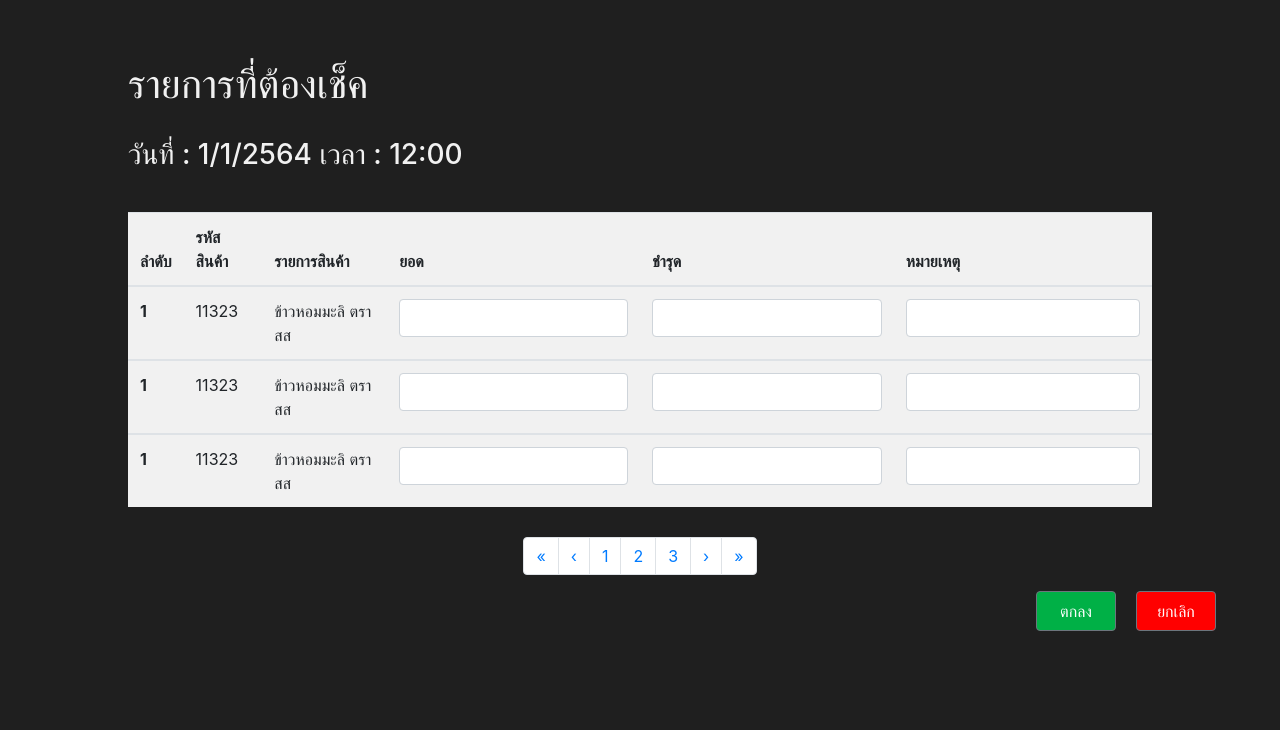
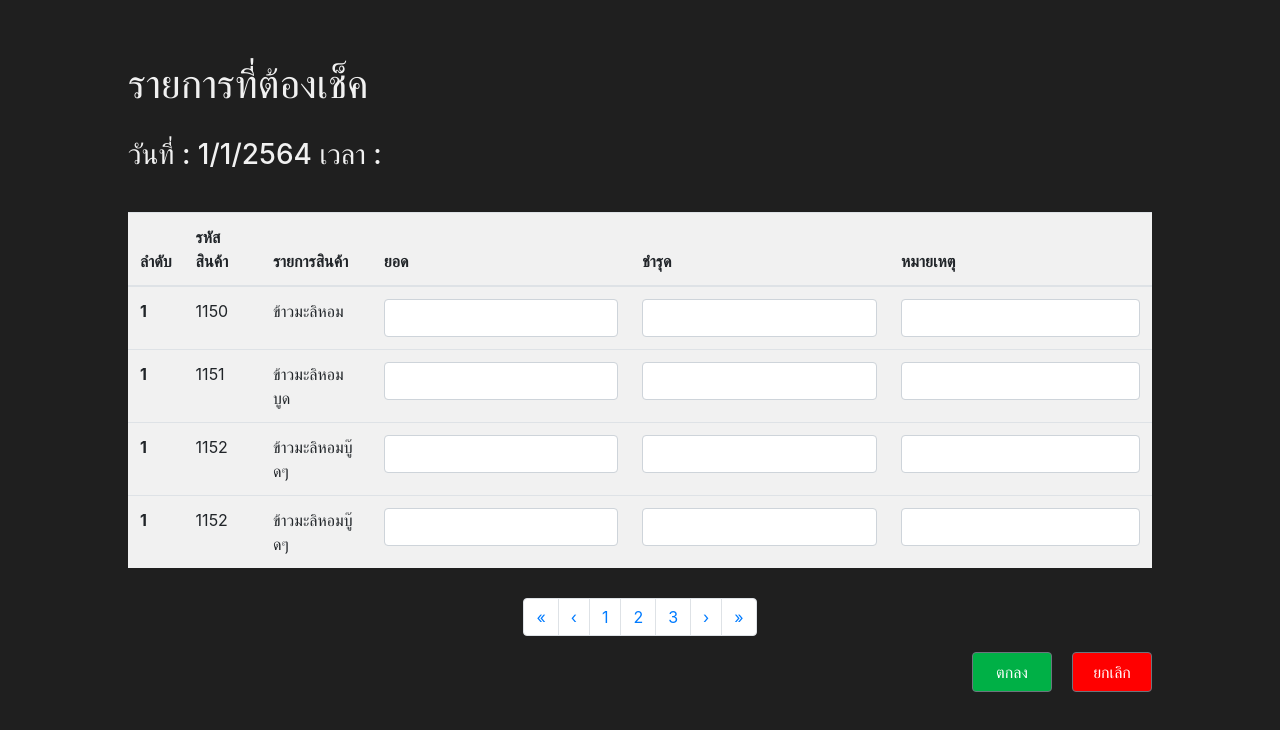
Before and after one commit to pounder-er/Pro-SE, a React (Create React App) app in the folder my-app/: page /Stock in a window 1280 px wide. Shown: the top 730 px of the page. Built offline with nearby package versions, Linux system fonts and the light colour scheme.

Commit message:
การแสดงแบบ multi items ในหน้า stocking
แสดงผลเพิ่มแบบตารางแบบไม่ได้ fix ข้อมูล

```diff
--- a/my-app/src/App.js
+++ b/my-app/src/App.js
@@ -4,16 +4,24 @@ import Stock from './User/Stocking/Stock'
 import Import from './User/Stocking/Import'
 import Export from './User/Stocking/Export'
 
-import {BrowserRouter, Router, Route, Link, Redirect} from 'react-router-dom'
+import {BrowserRouter, Router, Route, Link, Redirect, Switch} from 'react-router-dom'
 
 function App() {
   return (
     <div>
+      <Switch>
 
-      <Route exact path = '/' component = {Main}></Route>
+        <Route exact path = '/' component = {Main}></Route>
+        <Route path = '/Stock' component = {Stock}></Route>
+        <Route path = '/Import' component = {Import}></Route>
+        <Route path = '/Export' component = {Export}></Route>
+
+      </Switch>
+
+      {/* <Route exact path = '/' component = {Main}></Route>
       <Route path = '/Stock' component = {Stock}></Route>
       <Route path = '/Import' component = {Import}></Route>
-      <Route path = '/Export' component = {Export}></Route>
+      <Route path = '/Export' component = {Export}></Route> */}
 
      {/* Route use navigate to other page */}
 
--- a/my-app/src/User/Stocking/Main.js
+++ b/my-app/src/User/Stocking/Main.js
@@ -26,7 +26,7 @@ class Main extends React.Component {
     constructor(props) {
         super(props)
         this.state = {
-
+            data: "King"
         }
     }
 
@@ -34,7 +34,7 @@ class Main extends React.Component {
 
         // Example to
 
-        // console.log(route)
+        console.log(route)
         if(route == "Stock"){
 
         }
@@ -64,20 +64,48 @@ class Main extends React.Component {
 
                 <div className="ContentMain">
                     <body className="BodyMain">
-                        <Link to = '/Stock' style = {{width:'100%', height:'100%'}}>
+                        <Link to = {{
+                            pathname: "/Stock",
+                            data: this.state.data}}
 
-                            {/* Place the icon here..... */}
+                            style = {{width:'100%', height:'100%'}}>
 
-                            <Button onClick = {() => this.onRoute('Stock')} style = {{width:'100%', height:'100%', fontSize:40}}>Stocking ลองกดได้</Button>
+                                {/* Place the icon here..... */}
+
+                            {/* <Button onClick = {() => this.onRoute('Stock')} style = {{width:'100%', height:'100%', fontSize:40}}>Stocking ลองกดได้</Button> */}
+                            <Button style = {{width:'100%', height:'100%', fontSize:40, borderRadius:0}}>Stocking</Button>
+
                         </Link>
                     </body>
 
                     <body className="BodyMain">
-                        <Button style = {{width:'100%', height:'100%', fontSize:40}}>Import</Button>
+                        <Link to = {{
+                            pathname: "/Import",
+                            data: this.state.data}}
+
+                            style = {{width:'100%', height:'100%'}}>
+
+                                {/* Place the icon here..... */}
+
+                            {/* <Button onClick = {() => this.onRoute('Stock')} style = {{width:'100%', height:'100%', fontSize:40}}>Stocking ลองกดได้</Button> */}
+                            <Button style = {{width:'100%', height:'100%', fontSize:40, borderRadius:0}}>Import</Button>
+
+                        </Link>
                     </body>
 
                     <body className="BodyMain">
-                        <Button style = {{width:'100%', height:'100%', fontSize:40}}>Export</Button>
+                        <Link to = {{
+                            pathname: "/Export",
+                            data: this.state.data}}
+
+                            style = {{width:'100%', height:'100%'}}>
+
+                                {/* Place the icon here..... */}
+
+                            {/* <Button onClick = {() => this.onRoute('Stock')} style = {{width:'100%', height:'100%', fontSize:40}}>Stocking ลองกดได้</Button> */}
+                            <Button style = {{width:'100%', height:'100%', fontSize:40, borderRadius:0}}>Export</Button>
+
+                        </Link>
                     </body>
 
                 </div>
--- a/my-app/src/User/Stocking/Stock.js
+++ b/my-app/src/User/Stocking/Stock.js
@@ -17,17 +17,48 @@ import {
 import 'bootstrap/dist/css/bootstrap.min.css';
 import 'react-pro-sidebar/dist/css/styles.css';
 
+// import FlatList from './FlatList'
+import checkList from './checkList.json'
+
 
 class Stock extends React.Component{
     constructor(props){
         super(props)
         this.state = {
             date:"1/1/2564",
-            time:"12:00"
+            time:this.props.location.data,
+            array:[1,2,3,4,5]
         }
     }
 
+    // Render multi items
     render(){
+        const listItems = checkList.map((data) =>
+            <tr>
+                <th scope="row">1</th>
+                <td>{data.passcode}</td>
+                <td>{data.name}</td>
+
+                <td>
+                    <InputGroup>
+                        <Input/>
+                    </InputGroup>
+                </td>
+
+                <td>
+                    <InputGroup>
+                        <Input/>
+                    </InputGroup>
+                </td>
+
+                <td>
+                    <InputGroup>
+                        <Input/>
+                    </InputGroup>
+                </td>
+            </tr>
+        );
+
         return(
             <div className = "ContainerStocking">
 
@@ -38,7 +69,6 @@ class Stock extends React.Component{
 
                     <Table hover style={{width:'80%', alignSelf:'center', marginTop:20, marginBottom:20 ,background:"#f1f1f1"}}>
 
-                            {/* -------------------------- This is header for table  --------------------------*/}
                             <thead>
                                 <tr>
                                     <th>ลำดับ</th>
@@ -50,85 +80,13 @@ class Stock extends React.Component{
                                 </tr>
                             </thead>
 
-                            {/* -------------------------- This is datafrom for table  --------------------------*/}
-                            {/* Example */}
                             <tbody>
-                                <tr>
-                                    <th scope="row">1</th>
-                                    <td>11323</td>
-                                    <td>ข้าวหอมมะลิ ตราสส</td>
 
-                                    <td>
-                                        <InputGroup>
-                                            <Input/>
-                                        </InputGroup>
-                                    </td>
+                                {/* <FlatList checkList ={checkList}/> */}
+                                {listItems}
 
-                                    <td>
-                                        <InputGroup>
-                                            <Input/>
-                                        </InputGroup>
-                                    </td>
-
-                                    <td>
-                                        <InputGroup>
-                                            <Input/>
-                                        </InputGroup>
-                                    </td>
-                                </tr>
                             </tbody>
 
-                            <tbody>
-                                <tr>
-                                    <th scope="row">1</th>
-                                    <td>11323</td>
-                                    <td>ข้าวหอมมะลิ ตราสส</td>
-
-                                    <td>
-                                        <InputGroup>
-                                            <Input/>
-                                        </InputGroup>
-                                    </td>
-
-                                    <td>
-                                        <InputGroup>
-                                            <Input/>
-                                        </InputGroup>
-                                    </td>
-
-                                    <td>
-                                        <InputGroup>
-                                            <Input/>
-                                        </InputGroup>
-                                    </td>
-                                </tr>
-                            </tbody>
-
-                            <tbody>
-                                <tr>
-                                    <th scope="row">1</th>
-                                    <td>11323</td>
-                                    <td>ข้าวหอมมะลิ ตราสส</td>
-
-                                    <td>
-                                        <InputGroup>
-                                            <Input/>
-                                        </InputGroup>
-                                    </td>
-
-                                    <td>
-                                        <InputGroup>
-                                            <Input/>
-                                        </InputGroup>
-                                    </td>
-
-                                    <td>
-                                        <InputGroup>
-                                            <Input/>
-                                        </InputGroup>
-                                    </td>
-                                </tr>
-                            </tbody>
                     </Table>
 
                     <body className = 'PaginationStocking'>
--- a/my-app/src/User/Stocking/Style/Stocking.css
+++ b/my-app/src/User/Stocking/Style/Stocking.css
@@ -22,7 +22,7 @@
     background-color: #1F1F1F;
     flex-direction: row-reverse;
     align-self: center;
-    width: 90%;
+    width: 80%;
     height: 80px;
 }
 
@@ -31,5 +31,5 @@
     background-color: #1F1F1F;
     justify-content: center;
     align-self: center;
-    width: 90%;
+    width: 80%;
 }
--- /dev/null
+++ b/my-app/src/User/Stocking/checkList.json
@@ -0,0 +1,23 @@
+[
+    {
+        "no":1,
+        "passcode":"1150",
+        "name": "ข้าวมะลิหอม"
+    },
+    {
+        "no":2,
+        "passcode":"1151",
+        "name": "ข้าวมะลิหอมบูด"
+    },
+    {
+        "no":3,
+        "passcode":"1152",
+        "name": "ข้าวมะลิหอมบู๊ดๆ"
+    },
+    {
+        "no":4,
+        "passcode":"1152",
+        "name": "ข้าวมะลิหอมบู๊ดๆ"
+    }
+
+]
```
